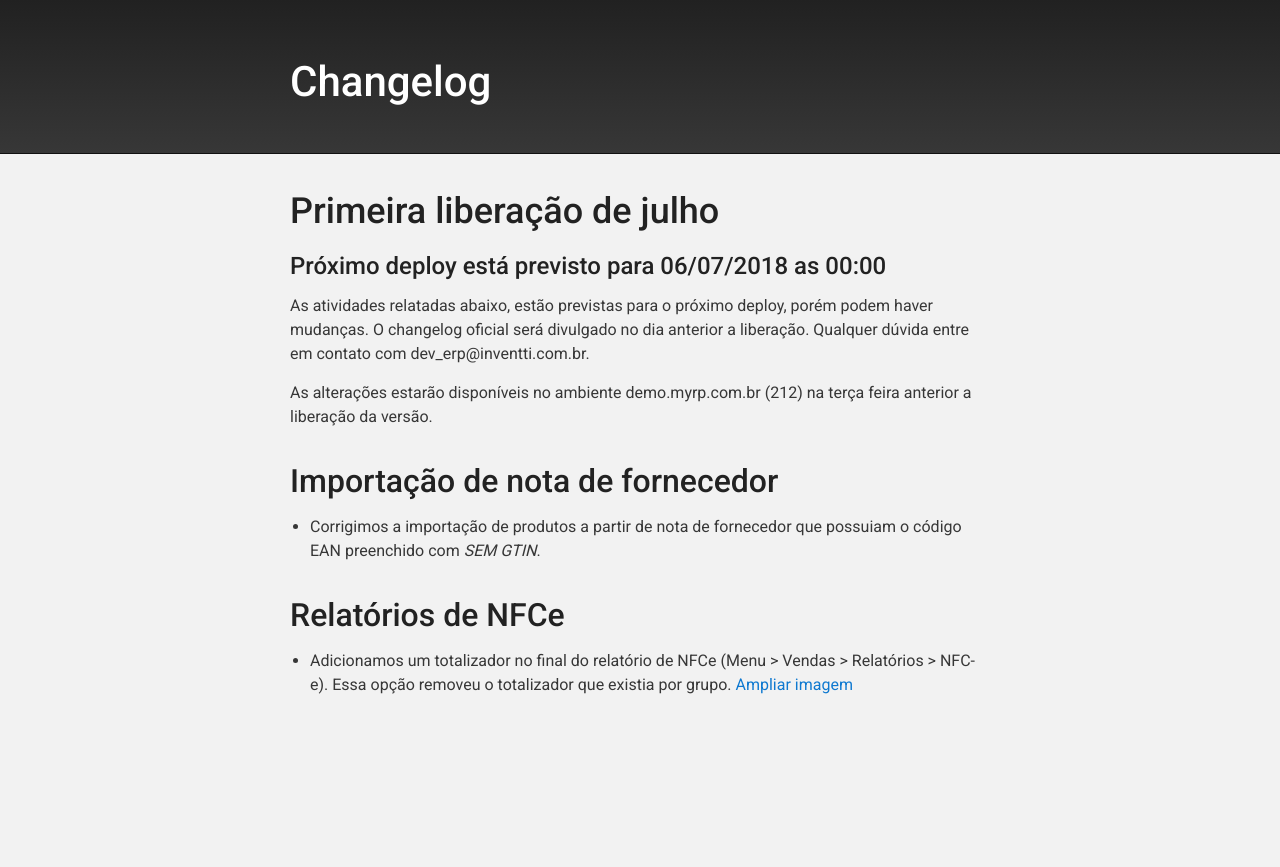
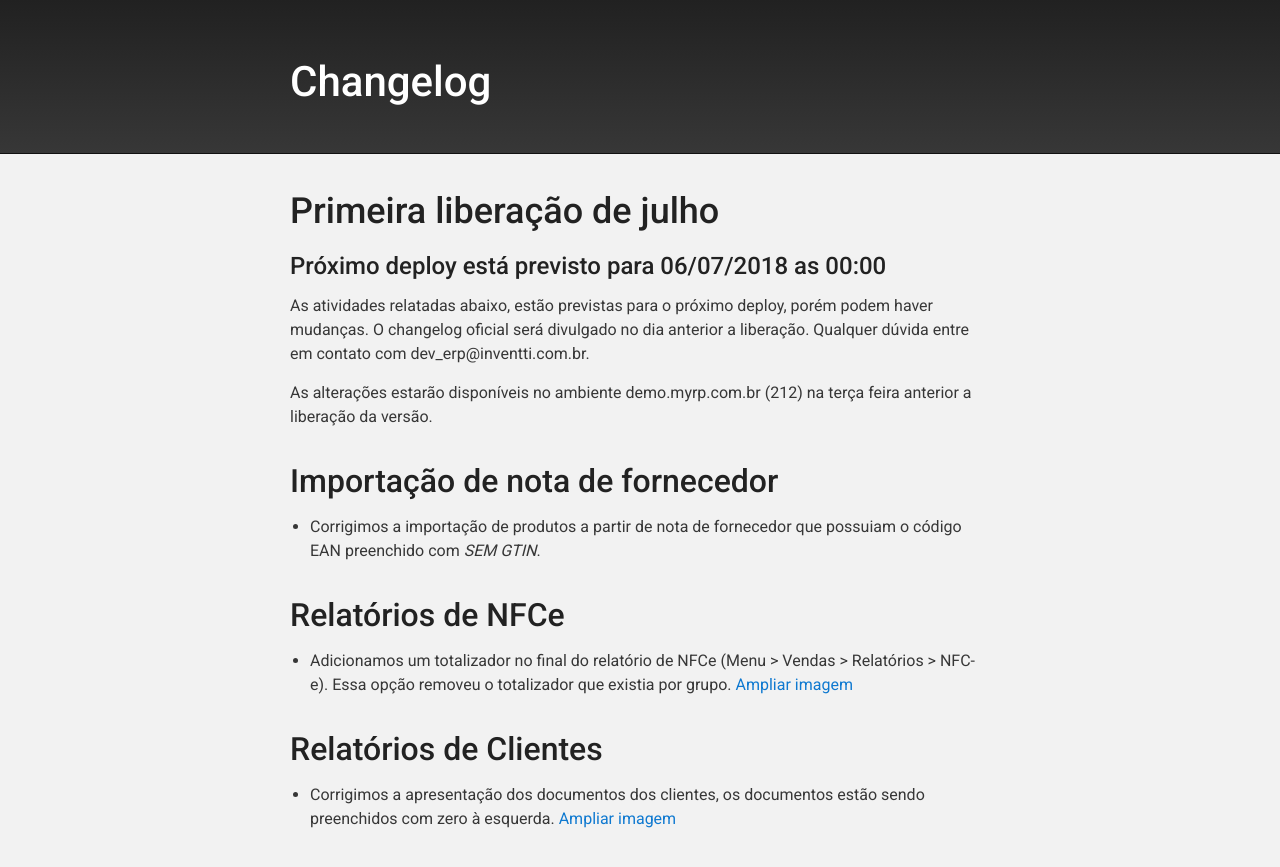
Before and after one commit to myrp-maicon/changelog-myrp, a Jekyll site: the page built from docs/docs/18.07.01.md, in a window 1280 px wide. Shown: the top 867 px of the page. Built offline with Jekyll 4.4.1, drawn with Linux system fonts in a browser that asks for light colours; our own code applies the rules of GitHub Pages for plain Markdown files; the repository's description, which GitHub fills in, is left out.

Commit message:
CB&SG:MYRP-0: Completando com zeros a esquerda os documentos CPF e CNPJ.

```diff
--- a/docs/docs/18.07.01.md
+++ b/docs/docs/18.07.01.md
@@ -13,3 +13,8 @@ As alterações estarão disponíveis no ambiente demo.myrp.com.br (212) na ter
 
 * Adicionamos um totalizador no final do relatório de NFCe (Menu > Vendas > Relatórios > NFC-e). Essa opção removeu o totalizador que existia por grupo.
 [Ampliar imagem](https://i.imgur.com/TNYxWLU.png)
+
+## Relatórios de Clientes
+
+* Corrigimos a apresentação dos documentos dos clientes, os documentos estão sendo preenchidos com zero à esquerda.
+[Ampliar imagem](https://i.imgur.com/CA0ukRj.png)
```
